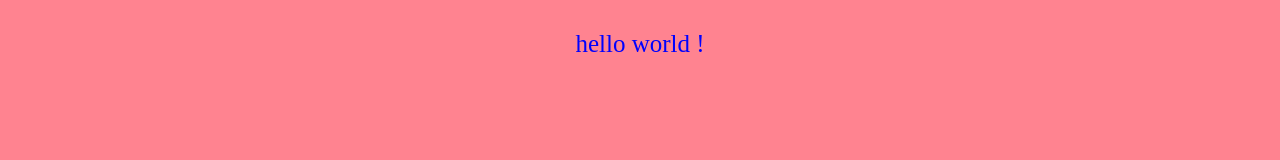
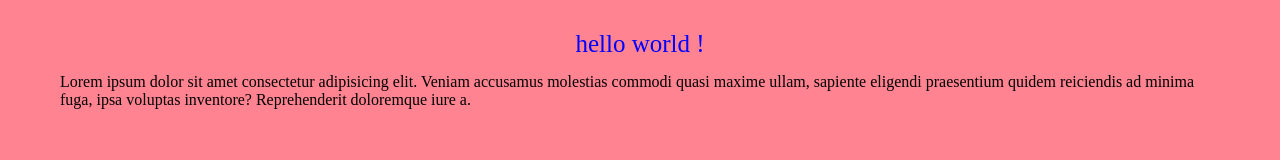
Before and after one commit to dxrahat33/my-first-github, a plain HTML site: page inde.html in a window 1280 px wide. Drawn offline with Linux system fonts and the light colour scheme.

Commit message:
paragraph added

```diff
--- a/inde.html
+++ b/inde.html
@@ -10,5 +10,8 @@
     <div class="text">
         hello world !
     </div>
+    <div class="matha">
+        <p>Lorem ipsum dolor sit amet consectetur adipisicing elit. Veniam accusamus molestias commodi quasi maxime ullam, sapiente eligendi praesentium quidem reiciendis ad minima fuga, ipsa voluptas inventore? Reprehenderit doloremque iure a.</p>
+    </div>
 </body>
 </html>
```
